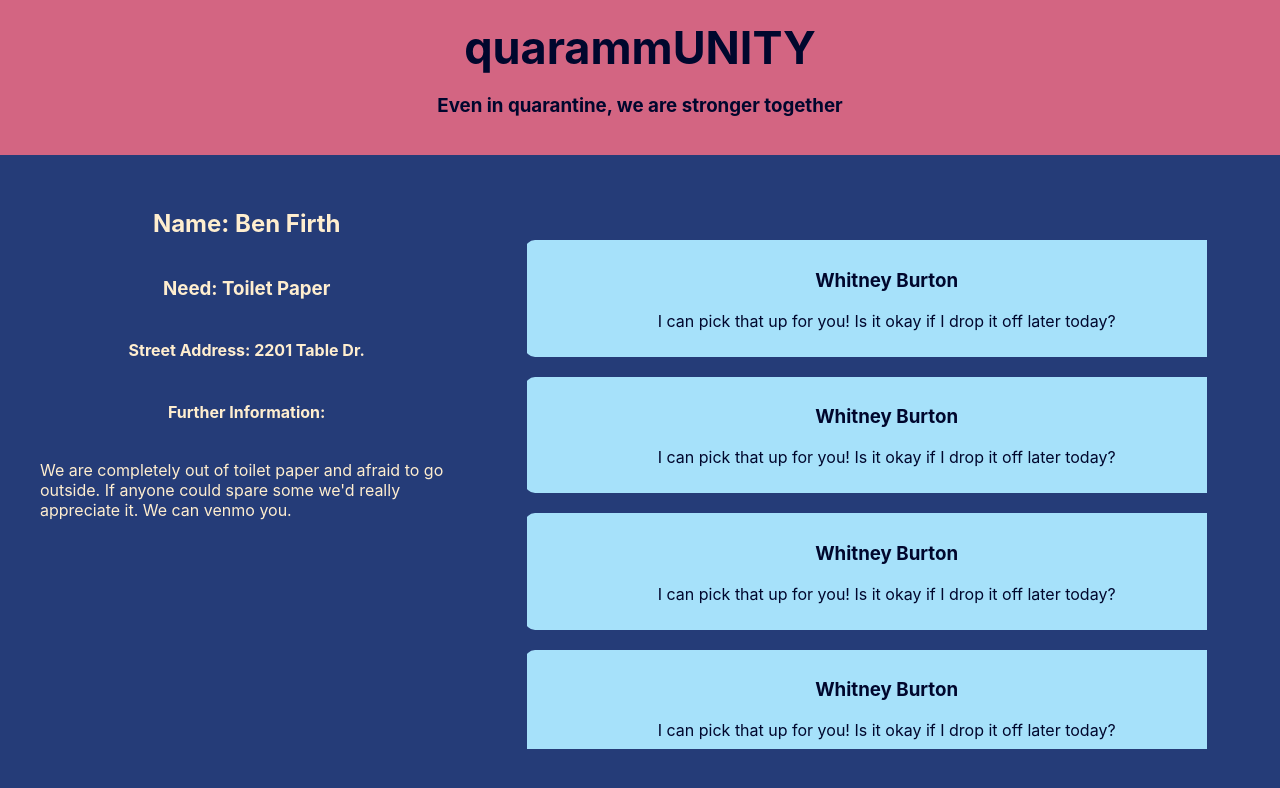
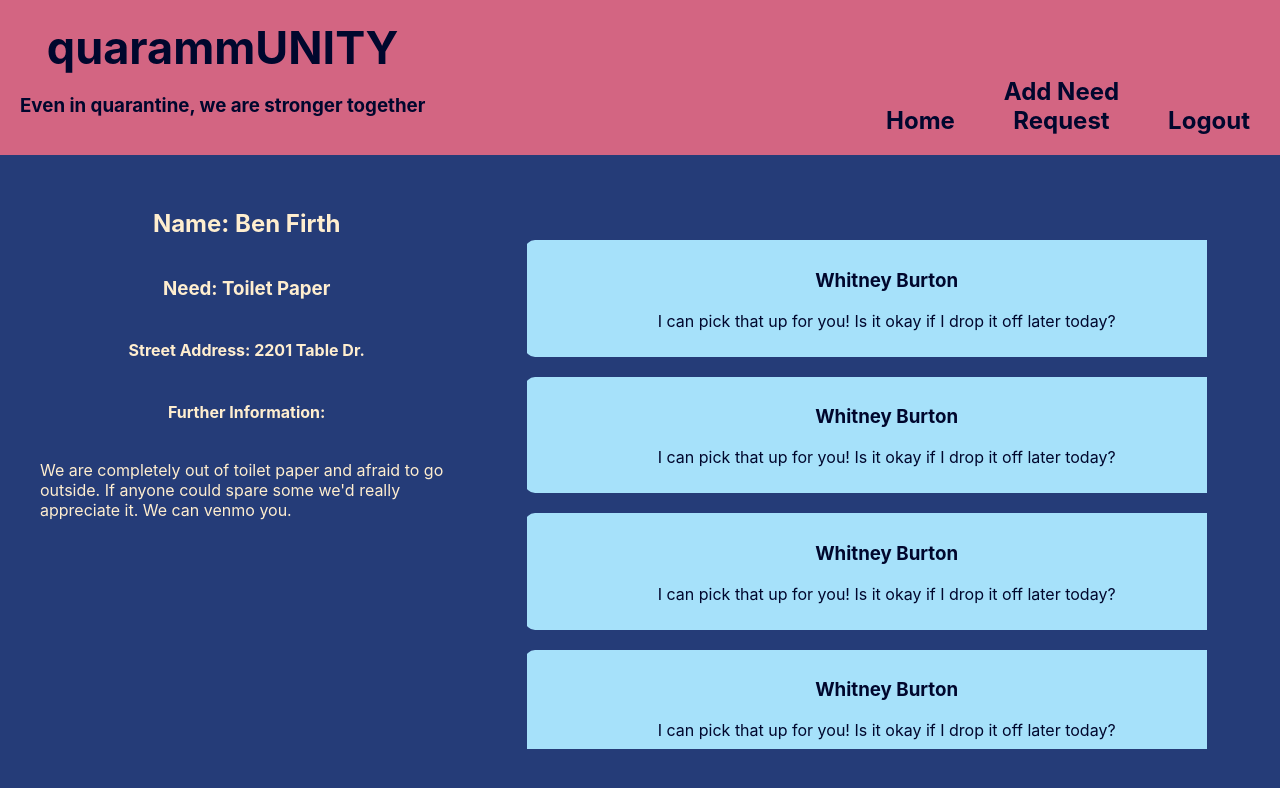
Before and after one commit to benjamin-firth/quarammUNITY, a React (Create React App) app in the folder quarammunity/: page /needsshow in a window 1280 px wide. Shown: the top 788 px of the page. Built offline with nearby package versions, Linux system fonts and the light colour scheme.

Commit message:
Add logged out header component

```diff
--- a/quarammunity/src/components/App/App.js
+++ b/quarammunity/src/components/App/App.js
@@ -2,6 +2,7 @@ import React from 'react';
 import { Route } from 'react-router-dom';
 import './App.scss';
 import Header from '../Header/Header';
+import LoggedInHeader from '../LoggedInHeader/LoggedInHeader';
 import Welcome from '../Welcome/Welcome';
 import CommBoard from '../CommBoard/CommBoard';
 import NeedsShow from '../NeedsShow/NeedsShow';
@@ -14,11 +15,11 @@ const App = () => {
         <Welcome />
       </Route>
       <Route path='/communityboard'>
-        <Header />
+        <LoggedInHeader />
         <CommBoard />
       </Route>
       <Route path='/needsshow'>
-        <Header />
+        <LoggedInHeader />
         <NeedsShow />
       </Route>
     </main>
--- a/quarammunity/src/components/Header/Header.js
+++ b/quarammunity/src/components/Header/Header.js
@@ -3,7 +3,7 @@ import './Header.scss';
 
 const Header = () => {
   return (
-    <header>
+    <header className='loggedout-header'>
       <h1>quarammUNITY</h1>
       <h3>Even in quarantine, we are stronger together</h3>
     </header>
--- a/quarammunity/src/components/Header/Header.scss
+++ b/quarammunity/src/components/Header/Header.scss
@@ -1,8 +1,10 @@
 @import './src/variables.scss';
 
-header {
+.loggedout-header {
   background-color: #D36582;
   color: #00072D;
+  display: flex;
+  flex-direction: column;
   padding: 20px;
   text-align: center;
 
--- /dev/null
+++ b/quarammunity/src/components/LoggedInHeader/LoggedInHeader.js
@@ -0,0 +1,25 @@
+import React from 'react';
+import { Link } from "react-router-dom";
+import './LoggedInHeader.scss';
+
+const LoggedInHeader = () => {
+  return (
+    <header>
+      <div>
+        <h1>quarammUNITY</h1>
+        <h3>Even in quarantine, we are stronger together</h3>
+      </div>
+      <div className='header-nav-container'>
+        <Link to='/communityboard'>
+          <h2>Home</h2>
+        </Link>
+        <h2>Add Need Request</h2>
+        <Link exact="true" to='/'>
+          <h2>Logout</h2>
+        </Link>
+      </div>
+    </header>
+  );
+};
+
+export default LoggedInHeader;
--- /dev/null
+++ b/quarammunity/src/components/LoggedInHeader/LoggedInHeader.scss
@@ -0,0 +1,39 @@
+@import './src/variables.scss';
+
+header {
+  background-color: #D36582;
+  color: #00072D;
+  display: flex;
+  flex-direction: row;
+  justify-content: space-between;
+  padding: 20px;
+  text-align: center;
+
+  h1 {
+    font-size: 45px;
+    margin: 0px;
+  }
+
+  .header-nav-container {
+    align-items: flex-end;
+    display: flex;
+    justify-content: space-between;
+    width: 30vw;
+
+    a {
+      color: #00072D;
+      text-decoration: none;
+    }
+
+    h2 {
+      cursor: pointer;
+      margin: 0px 10px;
+      transition: 0.2s ease-in-out;
+    }
+
+    h2:hover {
+      transform: scale(1.1);
+      transition: 0.2s ease-in-out;
+    }
+  }
+}
```
Also changed, not shown: 1 other file (tests, documents, lock files or other folders).
